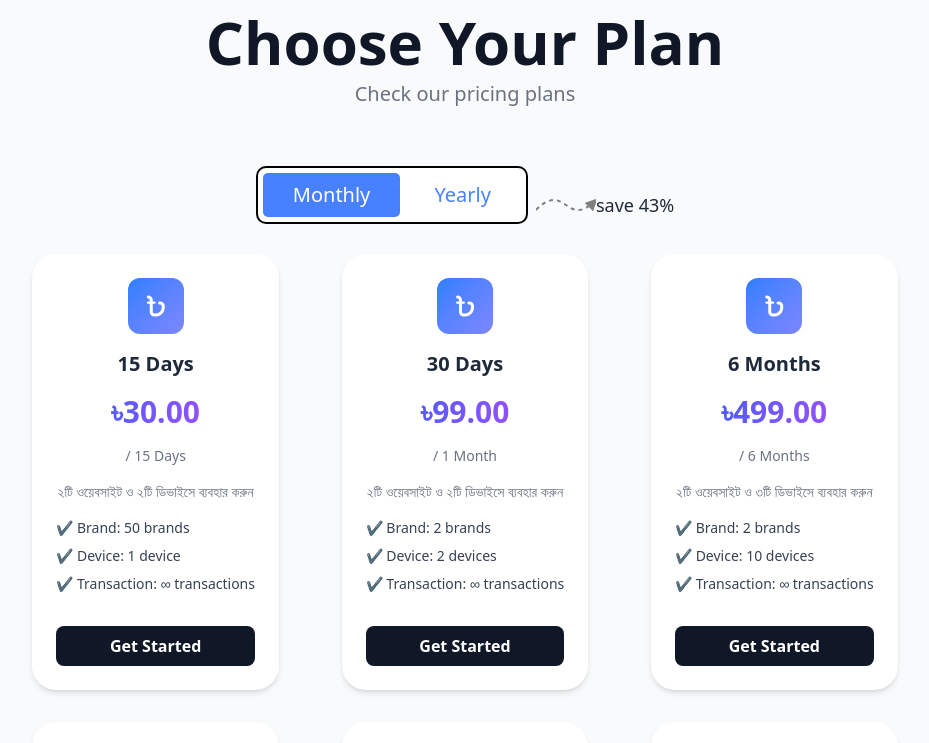
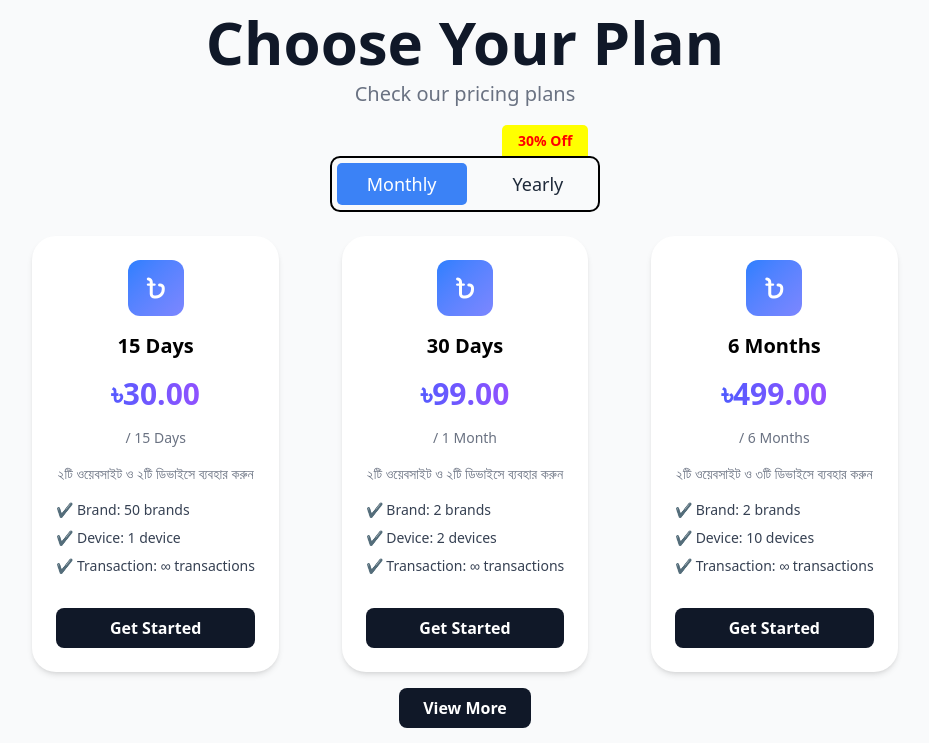
Before and after one commit to ExploreWithTamanna/ZenorBD, a website: page index.html in a window 1280 px wide. Shown: the part 3700-4443 px from the top of the page, without its empty margins (175-1104 px from the left). Drawn offline with Linux system fonts and the light colour scheme.

Commit message:
updated commit

```diff
--- a/index.html
+++ b/index.html
@@ -6,35 +6,39 @@
   <title>EGPay Clone Landing Page</title>
   <link rel="stylesheet" href="./src/output.css">
   <link rel="stylesheet" href="https://cdnjs.cloudflare.com/ajax/libs/font-awesome/7.0.0/css/all.min.css">
+
+
   <style>
-  .price-toggler{
-  margin-top: 10px;
-  margin-bottom: 30px;
-  display: inline-block;
-  padding:5px;
-  border:2px solid #000;
-  background: #fff;
+    .price-toggler .month.bg-blue-500, .price-toggler .year.bg-blue-500 {
+  background-color: #3B82F6 !important;
+  color: white !important;
+}
+.price-toggler{
+  padding: 5px 5px;
   border-radius: 10px;
 }
-
-.price-toggler span{
-  padding:7px 30px;
-  cursor: pointer;
-  color:#4781FF;
-  font-size: 20px;
-  display: inline-block;
+.month , .year{
+  padding: 7px 30px;
   border-radius: 5px;
 }
 
-.price-toggler span.active{
-  background: #4781FF;
-  color:#fff;
+/* Discount label styling */
+.discount-label {
+   position: absolute;
+  top: -33px;
+  right: 10px;
+  background-color: yellow; /* Purple color */
+  color: red;
+  padding: 0.3rem 1rem;
+  font-size: 0.875rem; /* Smaller text */
+    border-top-left-radius: 5px;  /* Top-left corner radius */
+  border-top-right-radius: 5px; /* Top-right corner radius */
+  font-weight: bold;
 }
 
-
-</style>
+  </style>
 </head>
-<body class="bg-white text-gray-800 font-sans-serif ">
+<body>
 
 
 <!-- Hero Section -->
@@ -417,31 +421,14 @@
       Check our pricing plans
     </p>
    <!-- Toggle Button Container -->
-    <div class="flex items-center justify-center gap-2">
-      <div class="price-toggler">
-        <span class="month active">Monthly</span>
-        <span class="year">Yearly</span>
-    </div>
-    <div class="flex items-center gap-1">
-    <!-- SVG Arrow -->
-    <svg width="60" height="30" fill="none" xmlns="http://www.w3.org/2000/svg">
-      <path d="M0 20 C30 -10, 30 40, 60 10"
-            stroke="gray"
-            stroke-width="2"
-            stroke-dasharray="4 4"
-            marker-end="url(#arrowhead)" />
-      <defs>
-        <marker id="arrowhead" markerWidth="6" markerHeight="6"
-                refX="5" refY="3" orient="auto">
-          <path d="M0 0 L6 3 L0 6 Z" fill="gray" />
-        </marker>
-      </defs>
-    </svg>
+  <div class="price-toggler mx-auto flex w-fit border-2  text-lg mb-6 relative gap-4">
+    <span class="month cursor-pointer inline-block   transition-colors duration-300">Monthly</span>
+    <span class="year cursor-pointer inline-block  transition-colors duration-300 ">Yearly</span>
+      <!-- Discount label for Yearly button -->
+    <span class="discount-label absolute top-0 right-0 bg-purple-500 text-white px-2 py-1text-sm">30% Off</span>
+  </div>
 
-    <!-- Save Text -->
-    <span class="text-lg text-blue-500 font-medium">save 43%</span>
-  </div>
-    </div>
+
 
     <!-- Card Container -->
 <!-- Card Container -->
@@ -500,7 +487,9 @@
         <button class="mt-4 bg-gray-900 text-white py-2 rounded-lg font-semibold">Get Started</button>
       </div>
 
-      <div class="monthly-card bg-white rounded-3xl shadow-md p-6 text-center flex flex-col gap-4 max-w-sm mx-auto hover:shadow-lg transition">
+      <!-- card-4 -->
+
+      <div class="monthly-card hidden hidden-card bg-white rounded-3xl shadow-md p-6 text-center flex flex-col gap-4 max-w-sm mx-auto hover:shadow-lg transition">
         <div class="mx-auto w-14 h-14 flex items-center justify-center rounded-xl bg-gradient-to-br from-blue-500 to-indigo-400 text-white text-2xl"><i class="fa-solid fa-bangladeshi-taka-sign"></i></div>
         <h3 class="text-xl font-bold">6 Months</h3>
         <h2 class="text-3xl font-bold text-transparent bg-clip-text bg-gradient-to-r from-blue-600 to-purple-500">৳499.00</h2>
@@ -516,8 +505,8 @@
         <button class="mt-4 bg-gray-900 text-white py-2 rounded-lg font-semibold">Get Started</button>
       </div>
 
-
-      <div class="monthly-card bg-white rounded-3xl shadow-md p-6 text-center flex flex-col gap-4 max-w-sm mx-auto hover:shadow-lg transition">
+   <!-- card-5 -->
+      <div class="monthly-card hidden-card bg-white rounded-3xl shadow-md p-6 text-center flex flex-col gap-4 max-w-sm mx-auto hover:shadow-lg transition">
         <div class="mx-auto w-14 h-14 flex items-center justify-center rounded-xl bg-gradient-to-br from-blue-500 to-indigo-400 text-white text-2xl"><i class="fa-solid fa-bangladeshi-taka-sign"></i></div>
         <h3 class="text-xl font-bold">6 Months</h3>
         <h2 class="text-3xl font-bold text-transparent bg-clip-text bg-gradient-to-r from-blue-600 to-purple-500">৳499.00</h2>
@@ -532,7 +521,8 @@
 
         <button class="mt-4 bg-gray-900 text-white py-2 rounded-lg font-semibold">Get Started</button>
       </div>
-      <div class="monthly-card bg-white rounded-3xl shadow-md p-6 text-center flex flex-col gap-4 max-w-sm mx-auto hover:shadow-lg transition">
+      <!-- card-6 -->
+      <div class="monthly-card hidden hidden-card bg-white rounded-3xl shadow-md p-6 text-center flex flex-col gap-4 max-w-sm mx-auto hover:shadow-lg transition">
         <div class="mx-auto w-14 h-14 flex items-center justify-center rounded-xl bg-gradient-to-br from-blue-500 to-indigo-400 text-white text-2xl"><i class="fa-solid fa-bangladeshi-taka-sign"></i></div>
         <h3 class="text-xl font-bold">6 Months</h3>
         <h2 class="text-3xl font-bold text-transparent bg-clip-text bg-gradient-to-r from-blue-600 to-purple-500">৳499.00</h2>
@@ -598,7 +588,7 @@
         <button class="mt-4 bg-gray-900 text-white py-2 rounded-lg font-semibold">Get Started</button>
       </div>
 
-      <div class="yearly-card hidden bg-white rounded-3xl shadow-md p-6 text-center flex flex-col gap-4 max-w-sm mx-auto hover:shadow-lg transition">
+      <div class="yearly-card hidden hidden-card bg-white rounded-3xl shadow-md p-6 text-center flex flex-col gap-4 max-w-sm mx-auto hover:shadow-lg transition">
         <div class="mx-auto w-14 h-14 flex items-center justify-center rounded-xl bg-gradient-to-br from-blue-500 to-indigo-400 text-white text-2xl">৳</div>
         <h3 class="text-xl font-bold">365 Days</h3>
         <h2 class="text-3xl font-bold text-transparent bg-clip-text bg-gradient-to-r from-blue-600 to-purple-500">৳99.00</h2>
@@ -614,7 +604,7 @@
         <button class="mt-4 bg-gray-900 text-white py-2 rounded-lg font-semibold">Get Started</button>
       </div>
 
-      <div class="yearly-card hidden bg-white rounded-3xl shadow-md p-6 text-center flex flex-col gap-4 max-w-sm mx-auto hover:shadow-lg transition">
+      <div class="yearly-card hidden hidden-card bg-white rounded-3xl shadow-md p-6 text-center flex flex-col gap-4 max-w-sm mx-auto hover:shadow-lg transition">
         <div class="mx-auto w-14 h-14 flex items-center justify-center rounded-xl bg-gradient-to-br from-blue-500 to-indigo-400 text-white text-2xl">৳</div>
         <h3 class="text-xl font-bold">365 Days</h3>
         <h2 class="text-3xl font-bold text-transparent bg-clip-text bg-gradient-to-r from-blue-600 to-purple-500">৳99.00</h2>
@@ -630,7 +620,7 @@
         <button class="mt-4 bg-gray-900 text-white py-2 rounded-lg font-semibold">Get Started</button>
       </div>
 
-      <div class="yearly-card hidden bg-white rounded-3xl shadow-md p-6 text-center flex flex-col gap-4 max-w-sm mx-auto hover:shadow-lg transition">
+      <div class="yearly-card hidden hidden-card bg-white rounded-3xl shadow-md p-6 text-center flex flex-col gap-4 max-w-sm mx-auto hover:shadow-lg transition">
         <div class="mx-auto w-14 h-14 flex items-center justify-center rounded-xl bg-gradient-to-br from-blue-500 to-indigo-400 text-white text-2xl">৳</div>
         <h3 class="text-xl font-bold">365 Days</h3>
         <h2 class="text-3xl font-bold text-transparent bg-clip-text bg-gradient-to-r from-blue-600 to-purple-500">৳99.00</h2>
@@ -646,6 +636,11 @@
         <button class="mt-4 bg-gray-900 text-white py-2 rounded-lg font-semibold">Get Started</button>
       </div>
     </div>
+    <!-- View More Button -->
+<div class="text-center mt-6">
+  <button id="viewMoreBtn" class="bg-gray-900 text-white py-2 px-6 rounded-lg font-semibold mt-4 ">
+    View More
+  </button>
   </div>
 </section>
 
@@ -840,28 +835,82 @@
   </footer>
 
   <script>
-const monthBtn = document.querySelector('.price-toggler .month');
+document.addEventListener("DOMContentLoaded", function () {
+  const monthBtn = document.querySelector('.price-toggler .month');
   const yearBtn = document.querySelector('.price-toggler .year');
   const monthlyCards = document.querySelectorAll('.monthly-card');
   const yearlyCards = document.querySelectorAll('.yearly-card');
+  const viewMoreBtn = document.getElementById('viewMoreBtn');
 
-  // Month button click event
-  monthBtn.onclick = () => {
-    monthBtn.classList.add('active');
-    yearBtn.classList.remove('active');
+  // Helper function to show first 3 cards and hide the rest
+  function showFirstThree(cards) {
+    cards.forEach((card, index) => {
+      if (index < 3) {
+        card.classList.remove('hidden');
+      } else {
+        card.classList.add('hidden', 'hidden-card');
+      }
+    });
+  }
 
-    monthlyCards.forEach(card => card.classList.remove('hidden'));
-    yearlyCards.forEach(card => card.classList.add('hidden'));
-  };
+  // Activate Monthly pricing
+  function activateMonthly() {
+    monthBtn.classList.add('bg-blue-500', 'text-white');
+    monthBtn.classList.remove('bg-gray-200', 'text-gray-800');
+    yearBtn.classList.add('bg-gray-200', 'text-gray-800');
+    yearBtn.classList.remove('bg-blue-500', 'text-white');
 
-  // Year button click event
-  yearBtn.onclick = () => {
-    yearBtn.classList.add('active');
-    monthBtn.classList.remove('active');
+    showFirstThree(monthlyCards);
+    yearlyCards.forEach(c => c.classList.add('hidden'));
 
-    yearlyCards.forEach(card => card.classList.remove('hidden'));
-    monthlyCards.forEach(card => card.classList.add('hidden'));
-  };
+    viewMoreBtn.innerText = "View More";
+  }
+
+  // Activate Yearly pricing
+  function activateYearly() {
+    yearBtn.classList.add('bg-blue-500', 'text-white');
+    yearBtn.classList.remove('bg-gray-200', 'text-gray-800');
+    monthBtn.classList.add('bg-gray-200', 'text-gray-800');
+    monthBtn.classList.remove('bg-blue-500', 'text-white');
+
+    showFirstThree(yearlyCards);
+    monthlyCards.forEach(c => c.classList.add('hidden'));
+
+    viewMoreBtn.innerText = "View More";
+  }
+
+  // Toggle View More / View Less
+  viewMoreBtn.addEventListener('click', () => {
+    // Determine which plan is currently active
+    let activeCards;
+    if (!monthlyCards[0].classList.contains('hidden')) {
+      activeCards = monthlyCards;
+    } else {
+      activeCards = yearlyCards;
+    }
+
+    const hiddenCards = Array.from(activeCards).filter(c => c.classList.contains('hidden-card'));
+    const anyHidden = hiddenCards.some(c => c.classList.contains('hidden'));
+
+    if (anyHidden) {
+      hiddenCards.forEach(c => c.classList.remove('hidden'));
+      viewMoreBtn.innerText = "View Less";
+    } else {
+      hiddenCards.forEach(c => c.classList.add('hidden'));
+      viewMoreBtn.innerText = "View More";
+    }
+  });
+
+  // Set default to Monthly pricing
+  activateMonthly();
+
+  // Add click event listeners
+  monthBtn.onclick = activateMonthly;
+  yearBtn.onclick = activateYearly;
+});
+
+
+
 
     // Mobile menu toggle
     const menuToggle = document.getElementById('menuToggle');
```
